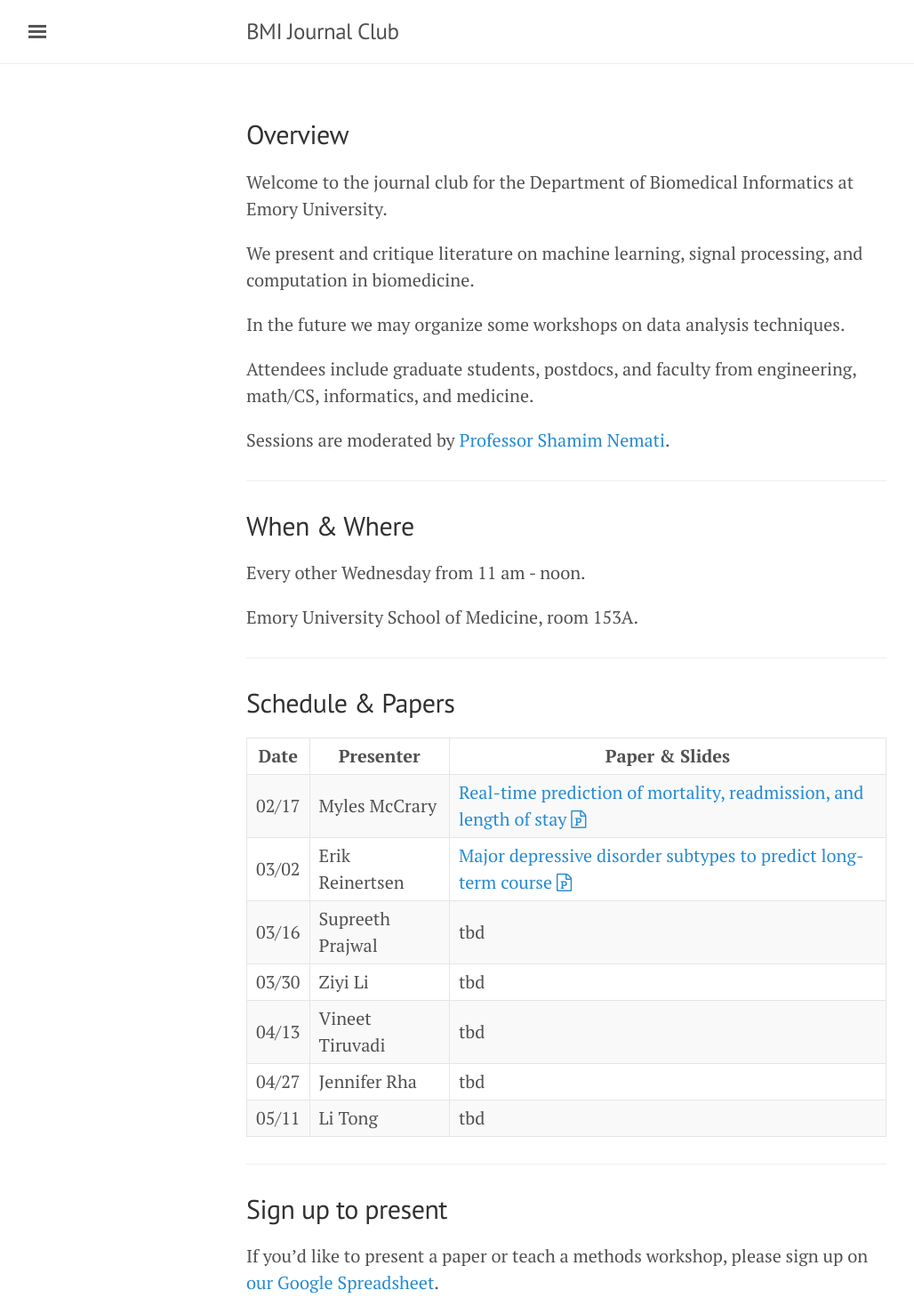
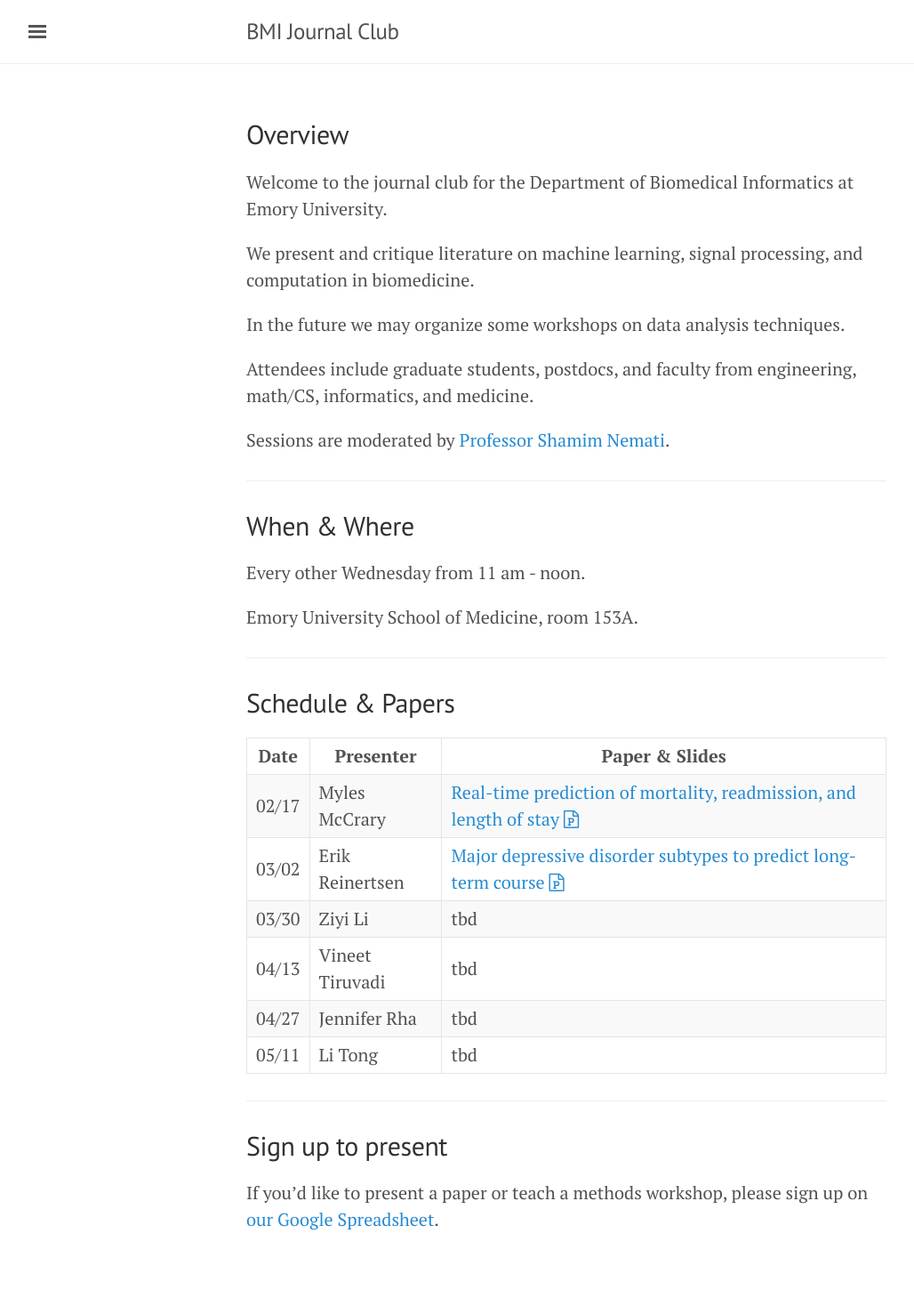
Before and after one commit to NematiLab/bmijc, a Jekyll site: the page built from index.md, in a window 1280 px wide. Shown: the whole page at 89% size, without its empty margins (3-1031 px from the left). Built offline with Jekyll 4.4.1, drawn with Linux system fonts in a browser that asks for light colours; nearby versions of some CDN libraries; after the commit the page ends 1406 px from its top, so only the background shows below that.

Commit message:
removed Supreeth from schedule

```diff
--- a/index.md
+++ b/index.md
@@ -34,7 +34,6 @@
 --- | --- | ---
 02/17 | Myles McCrary | [Real-time prediction of mortality, readmission, and length of stay]({{ site.baseurl }}/assets/160217_paper.pdf) [<i class='fa fa-file-powerpoint-o'></i>]({{ site.baseurl }}/assets/160217_slides.ppt)
 03/02 | Erik Reinertsen | [Major depressive disorder subtypes to predict long-term course]({{ site.baseurl }}/assets/160302_paper.pdf) [<i class='fa fa-file-powerpoint-o'></i>]({{ site.baseurl }}/assets/160302_slides.pdf)
-03/16 | Supreeth Prajwal | tbd
 03/30 | Ziyi Li | tbd
 04/13 | Vineet Tiruvadi | tbd
 04/27 | Jennifer Rha | tbd
```
